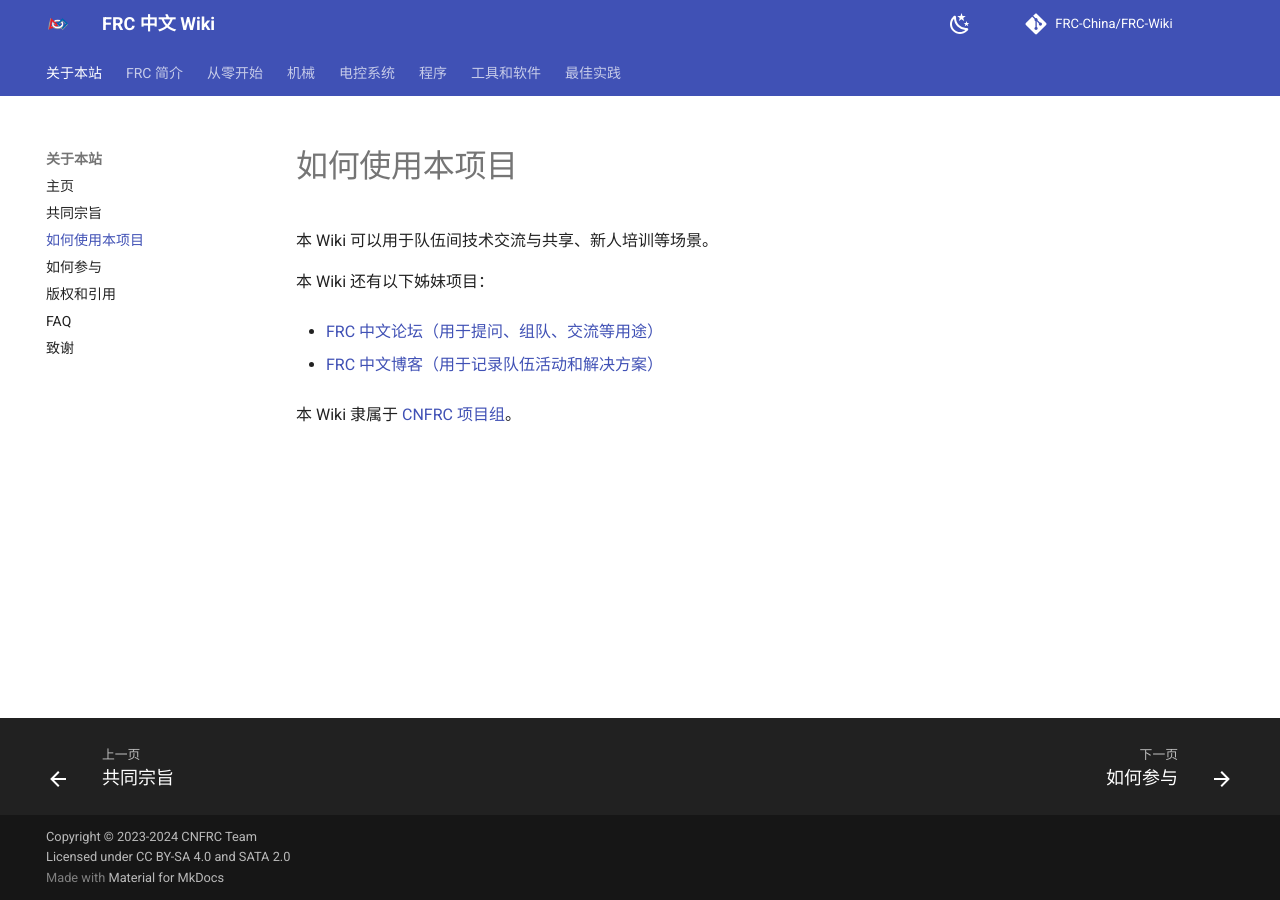
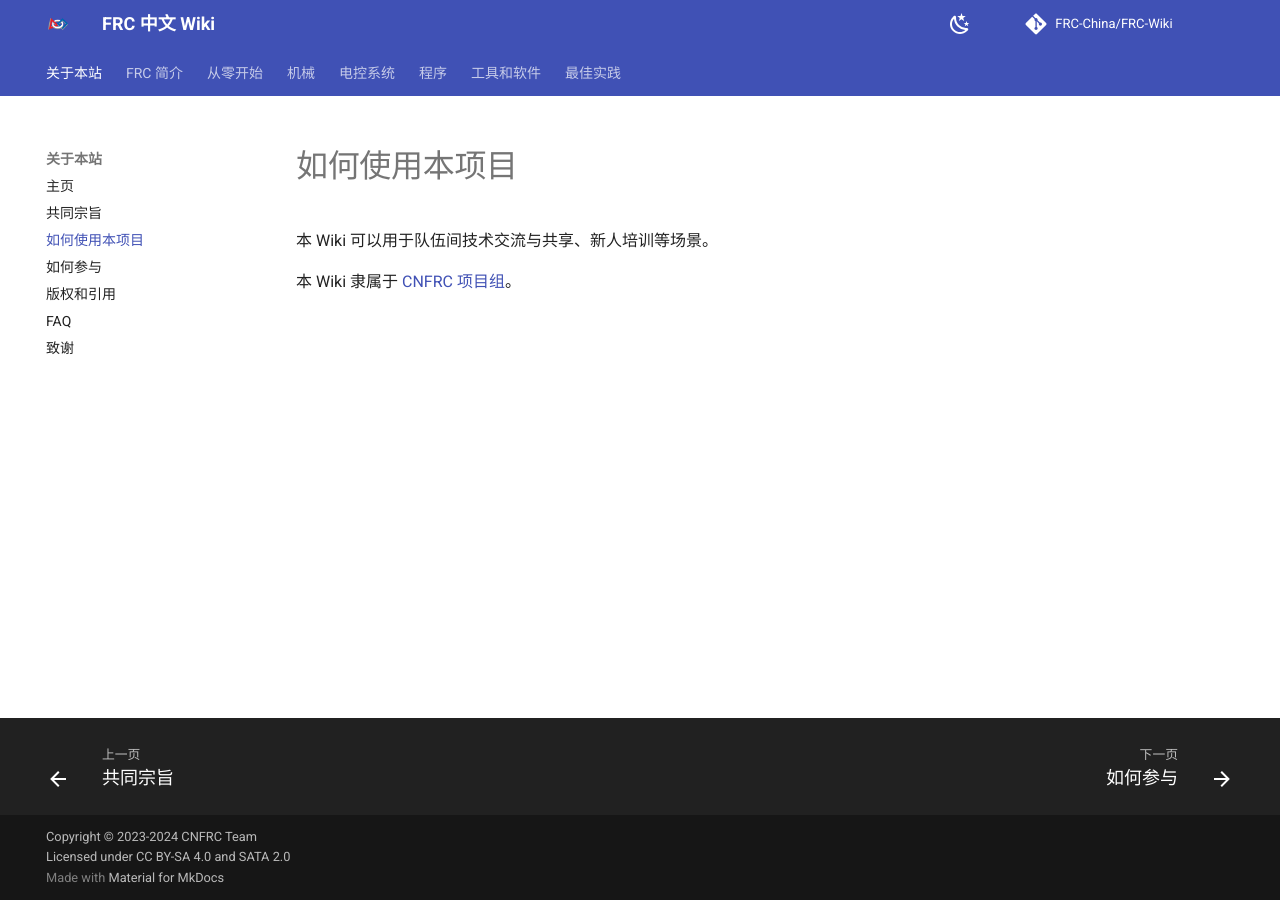
Before and after one commit to FRC-China/FRC-Wiki, an MkDocs documentation site: the page built from docs/start/usage.md, in a window 1280 px wide. Built offline with MkDocs 1.6.1 and Material for MkDocs 9.7.7, drawn with Linux system fonts in a browser that asks for light colours; comment, search, counter and statistics services are not loaded.

Commit message:
fix: remove other sites

```diff
--- a/docs/start/usage.md
+++ b/docs/start/usage.md
@@ -2,10 +2,4 @@
 
 本 Wiki 可以用于队伍间技术交流与共享、新人培训等场景。
 
-本 Wiki 还有以下姊妹项目：
-
-- [FRC 中文论坛（用于提问、组队、交流等用途）](http://forum.firstrobotics.com.cn/)
-
-- [FRC 中文博客（用于记录队伍活动和解决方案）](http://forum.firstrobotics.com.cn/category/3/%E5%8D%9A%E5%AE%A2)
-
 本 Wiki 隶属于 [CNFRC 项目组](https://github.com/FRC-China)。
```
